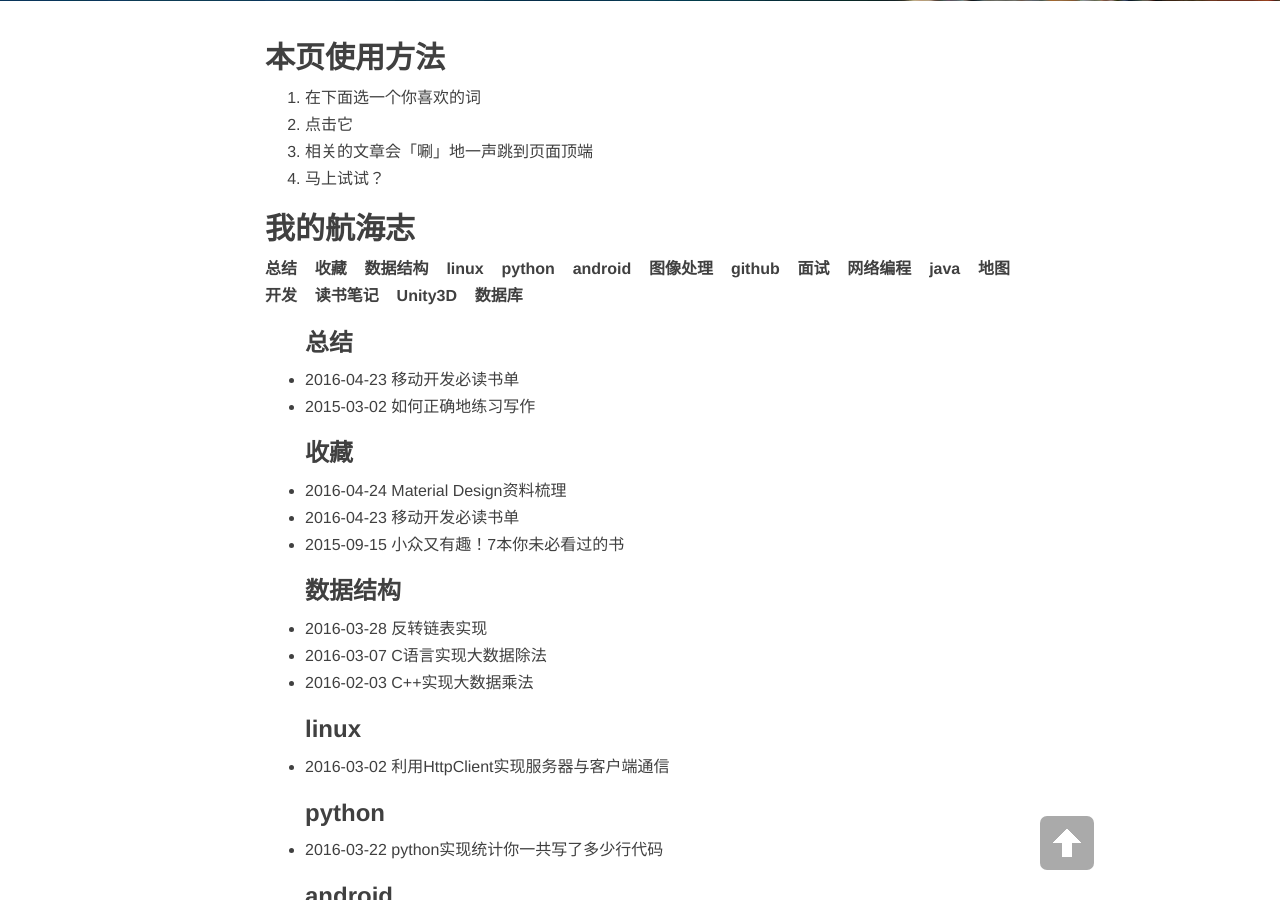
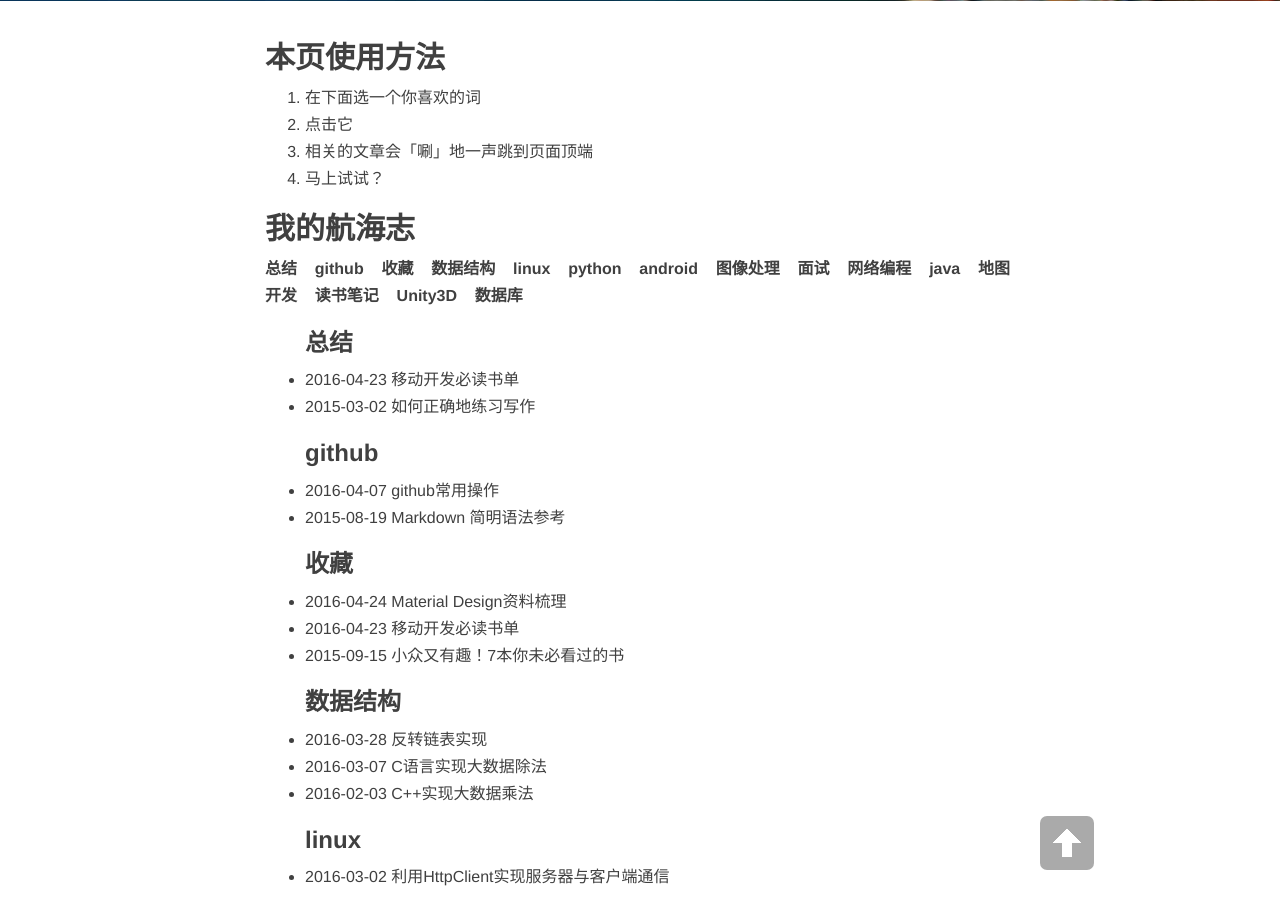
Before and after one commit to whuhan2013/whuhan2013.github.io, a Jekyll site: the page built from tags.md, in a window 1280 px wide and 900 px high, scrolled down 427 px. Built offline with Jekyll 4.4.1, drawn with Linux system fonts in a browser that asks for light colours; nearby versions of some CDN libraries; library files that are not in the unit come from our copies; some of the changed lines change nothing that is shown; some of the changed text lies outside the part shown.

Commit message:
markdown

````diff
--- /dev/null
+++ b/_posts/2015-08-19-markdown-simple-grammar.md
@@ -0,0 +1,578 @@
+---
+layout: post
+title: Markdown 简明语法参考
+date: 2015-8-19
+categories: blog
+tags: [github]
+description: Markdown 简明语法参考
+---
+
+### 转载
+
+## Markdown 概述
+
+Markdown 是一种轻量级标记语言，它允许人们使用易读易写的纯文本格式编写文档，然后转换成格式丰富的HTML页面。
+—— [维基百科](https://zh.wikipedia.org/wiki/Markdown)
+
+Markdown 语法是对纯文本格式的强化，能使文本显示得更清晰、有条理。但它依旧算是简单的文本，很容易修改和扩展，常用于快速写作中。
+
+所见即所得。不少 MD 编辑器有极强的实时预览渲染，可以让写作者及时看到自己写作的内容显示效果并对此做出调整。
+
+Markdown 格式的简洁特性、兼容扩展性颇佳，使之能快速转换为各种互联网上的常用格式，比如 HTML、Word、PDF 等。目前，越来越多的人开始接受和使用它。
+
+## Markdown 编辑器
+
+常见及常用的 Markdown 编辑器很多，比如：
+
+* [MacDown](http://macdown.uranusjr.com/)
+* [Typora](http://typora.io/)
+
+此外还有（收费为主）：
+
+* [Scrivener](http://www.literatureandlatte.com/scrivener.php)
+* [Typed](http://realmacsoftware.com/typed/)
+* [
+](https://ia.net/writer/mac/)
+* [Byword](http://bywordapp.com/)
+* [Marked 2](http://marked2app.com/)
+* [Ulysses](http://www.ulyssesapp.com/)
+* [Marboo](http://marboo.io/)
+* [Mou](http://25.io/mou/)
+
+以及支持 Markdown 的优质在线编辑器：
+
+* [马克飞象](http://maxiang.info/)
+* [Dillinger](http://dillinger.io/)
+* [StackEdit](https://stackedit.io/)
+* [Markable](http://markable.in/editor/)
+
+入门编辑器推荐第一序列的 MacDown，其它编辑器可以等熟悉 Markdown 之后再自行探索。
+
+
+
+# Markdown 语法
+
+关于 Markdown 的基本语法，这里将逐一说明。对于一些写作中一般不算常用（不好用）的表格及代码展示，不多说明。
+
+基本所有以下涉及的标点都以在英文输入状态下的为准。不然会导致语法失效。
+
+先看一个包含了蛮多基本语法的范例。
+
+![Markdown](http://dreamofbook.qiniudn.com/Markdown-Sample.png)
+
+关于语法，让我们先从在文中起到分清区块、梳理逻辑关系的标题说起：
+
+## 标题
+
+    # 一级标题
+    ## 二级标题
+    ### 三级标题
+    #### 四级标题
+    ##### 五级标题
+
+显示效果如下：
+
+# 这是一级标题
+## 俺，二级标题
+### 我是三级标题
+#### 人家只是个四级标题……
+##### 更小的我，五级标题 XD
+###### Github 支持的最小的可以我（哪里冒出来的）
+***
+
+## 换行
+
+Markdown 语法下，换行的方式有：
+
+1. 隔行换行。连续敲击两下「Return」键，再开始写下一段；
+2. 在行末添加两个空格符，而后「Return」（为了显示清晰），开始写下一段。
+
+## 强调标记
+
+    *斜体* 斜体
+    _斜体_
+
+    **加粗** 加粗
+    __粗体_
+
+对于强调符号，需要注意的就是，以什么开始，以什么结尾，数量也保持一致，相应的语法才能生效。
+
+显示效果如下：
+
+这是 *斜体*
+
+这是 **强调**
+
+## 分割线 Partition Line
+
+    *** 加分割线
+    * * * 加分割线
+    ***** 或者这样？
+    --- 还有另外的方式
+    ___ 其实，还可以这样
+
+以下就是一条分割线：
+
+***
+
+## 列表
+
+列表分无序列表合有序列表两类，前者以「*」、「-」、「+」开头，后者以阿拉伯数字「1」开头。
+
+三个注意点：
+
+1. 如果前面有内容，在输入字符前，应先空一行；
+2. 符号与内容之间，须隔一个空格符，列表模式才能生效；
+3. 第一行内容输入完成，换行会自动补全下一行的开头符号（有序列表数字递增，无序列表符号不变），接下去只需继续输下一行内容，以此类推；
+4. 多层级列表，为美观也为减少出错考虑，注意同级列表符号的统一和上下对齐。
+
+无序列表：
+
+    Unordered List:
+
+    * English
+    * Japanese
+    * Chinese
+    * ……
+
+    Unordered List:
+
+    - English
+    - Japanese
+    - Chinese
+    - ……
+
+显示效果均如下：
+
+Country List：
+
+* English
+* Japanese
+* Chinese
+* ……
+
+
+有序列表：
+
+    Ordered List:
+
+    1. Orange
+    2. Apple
+    3. Banana
+
+My Favorite Fruit List:
+
+1. Orange
+2. Apple
+3. Banana
+
+多层级列表：
+
+    两都名胜
+
+    - 南京
+      + 玄武湖
+      + 中山陵
+      + 鸡鸣寺
+    - 杭州
+      + 西湖
+        * 苏堤
+        * 湖心亭
+        * 太子湾
+      + 九溪
+      + 灵隐
+
+注：此处的几个符号作用都是一样的，不同层级符号有所区别只为显示美观。日常使用，请每一级的符号一致。
+
+显示效果如下：
+
+两都名胜
+
+- 南京
+    + 玄武湖
+    + 中山陵
+    + 鸡鸣寺
+- 杭州
+    + 西湖
+      * 苏堤
+      * 湖心亭
+      * 太子湾
+    + 九溪
+    + 灵隐
+
+***
+
+## 引用 Quote
+
+引用。使用「>」，添加在每行的开头。
+
+两个注意点：
+
+1. 「>」的上一行，必须为空行；
+2. 「>」与其后紧跟的第一个字之间有无空格符不影响效果（不过建议加一个）。
+
+显示效果如下：
+
+詹姆斯·馬奇《馬奇論管理》：
+
+> 堂吉诃德提醒我们，如果我們只在不被辜負時去信任，只在有所回報時去愛，只在學有所用時去學習，那麼我們就放棄了為人的特征——願意在自我理念的名義下行動，不管結果如何。
+
+或者，你想要引用一首诗、一首歌：
+
+    > 五月天《天使》
+
+    > 像孩子依赖着肩膀
+    > 像眼泪依赖着脸庞
+    > 你就像天使一样
+    > 给我依赖 给我力量
+
+这儿也需要注意换行：每一行最后换行，添加两个空格符，不然内容会挤压在一块，变成一行。或者行与行之间，空一行。以下例子中，歌词部分输入时虽然都分列开，而实际显示时歌词都连成一句了。
+
+> 五月天《天使》
+>
+> 像孩子依赖着肩膀
+> 像眼泪依赖着脸庞
+> 你就像天使一样
+> 给我依赖 给我力量
+
+每句歌词的行尾空两格之后，效果是这样的：
+
+> 五月天《天使》
+>
+> 像孩子依赖着肩膀
+> 像眼泪依赖着脸庞
+> 你就像天使一样
+> 给我依赖 给我力量
+
+如果是想嵌套引用，像这样：
+
+> 浙江
+>> 杭州
+>>> 西湖
+>>>> 湖心亭
+
+博客默认的 Markdown 工具有点问题，效果如下图：
+
+![嵌套引用](http://i1381.photobucket.com/albums/ah234/Azeril_Lapland/Screen%20Shot%202015-08-30%20at%209.26.17%20PM_zpsg0ojze8c.png)
+
+语法如下，每行多添加一个「>」符号，再输入文字内容即可（每行行尾记得添两个空格符）：
+
+    > 浙江
+    >> 杭州
+    >>> 西湖
+    >>>> 湖心亭
+
+
+## 代码区
+
+也就是 Blockquotes。
+
+如果行尾不空格呢有没其它解决方法呢？如果是这样——
+
+    风吹柳絮
+
+    《麦兜当当伴我心》插曲
+
+    风吹柳絮 茫茫难聚
+    随着风吹 飘来飘去
+    我若能够携你随风去
+
+    我愿像一块扣肉
+    我愿像一块扣肉
+    我愿像一块扣肉
+    扣住你梅菜扣住你手
+
+    我愿像一块扣肉
+    我愿像一块扣肉
+    我是你一块扣肉
+    你是那梅菜扣住你手
+
+这里的方法是首行开头缩进四个空格符，或敲一下 tab 键（制表符键）。
+
+还有一个方法。连续三个反引号「`」组成的前后两行，将内容包裹起来。
+
+
+显示效果如下：
+
+```
+这是另一个代码区块
+```
+
+在代码区块中，Markdown 语法不会被转换，这也是为什么前面很多 Markdown 语法的例子能在代码区展示出来的缘故。不然这样一篇以 Markdown 语法解释 Markdown 语法的说明也无从谈起了。
+
+嗯...嗯？
+
+反引号的输入：英文输入模式下，点击键盘左上角的「~」键。
+
+
+## 标记
+
+标记小段代码（文字）。为着重强调的内容添加深色背景框，在内容前后各添一个反引号「`」，将代码段或文字夹在中间即可实现。
+
+显示效果如下：
+
+1. Use the `printf()` function.
+2. 这是加深背景色框的`字符`。
+
+***
+
+## 网址链接
+
+### 自动链接
+
+使用「<」、「>」这样的尖角符号，url/email 在 Markdown 下可自动实现可点击链接的效果。
+
+    <http://www.google.com>
+
+显示效果如下：
+
+<http://www.google.com>
+
+### 网址链接
+
+至于网址链接的基本格式，应该是这样：
+
+    [Link Name](Link)
+
+构成为：
+
+* 一个方括号，添加图片的描述文字
+* 一个括号，添加图片网址
+
+以下为一个网址的栗子：
+
+    [Welcome to my blog](http://azeril.me)
+
+显示效果如下：
+
+[Welcome to my blog](http://azeril.me)
+
+### 索引链接
+
+内容描述后添加定义链接（以数字/英文/符号为主），在文字段落外关联具体网址，实现可跳转效果。
+
+    [Click Google Search][Tags]
+
+    [Tags]: http://www.google.com "Google"
+
+显示效果如下：
+
+[Click Google Search][Tags]
+
+[Tags]: http://www.google.com "Google"
+
+## 添加图片
+
+插入图片的语法：
+
+    ![Pic name](Pic link)
+    ![Instagram Pic](http://i.imgur.com/UKhrRrK.jpg)
+
+* 一个英文输入下的惊叹号「!」；
+* 一个方括号，添加图片的描述文字；
+* 一个括号，添加图片网址。
+
+相比插入网址链接，多了一个开头的惊叹号。
+
+显示效果如下：
+
+![Instagram Pic](http://i.imgur.com/UKhrRrK.jpg)
+
+## 添加表格
+
+	|Title |Title 1|Title 2|Title 3|
+	|---|---:|:---:|---:|
+	| A|B|C|D|
+
+显示效果如下：
+
+|Province | ZJ 浙江省 | FJ 福建省 | YN 云南省 |
+|---|:-----|:-----:|-----:|
+|省会|杭州|厦门|昆明|
+
+一般的表格由「|」与「-」两种符号（英文半角字符）构成。第一、三及其后的行都由「|」组成。依数据的列数确定数量（列数据量 +1）。
+第二行为中间为连续的「-」组成的隔断，数量不限，更多是让文本显得美观（和预览无关）。
+
+第二行中出现的冒号作用是设定表格内数据的对齐方式，不是必须使用的。具体意义如下：
+
+1. `:–--` 冒号在左，左对齐
+2. `--–：` 冒号在右，右对齐
+3. `：--–：` 左右两侧都出现冒号，居中对齐
+
+## 转义符
+
+如何在 MD 文档中输出被用于转换格式的符号本身？这里就需要转义符，也就是反斜线「\」来协助。
+
+如果要显示「*」，则可以用如下的方式：
+
+	表示强调的符号这样用： \*Emphasize\*
+
+显示效果如下：
+
+表示强调的符号这样用： \*Emphasize\*
+
+支持转义的 MD 符号包括：
+
+    \   反斜线
+    `   反引号
+    \*   星号
+    \_   下划线
+    {}  花括号
+    []  方括号
+    ()  圆括号
+    #   井号
+    +   加号
+    -   减号（连字符）
+    .   句点
+    !   感叹号
+
+***
+## 扩展阅读
+
+基于 Markdown 的 HTML 语言运用。
+
+HTML 可以契合 MD 语法，而通过利用前者，可以实现一些单纯依靠 MD 语法暂时无法实现的功能和页面显示效果。
+
+### 网址链接
+
+页面内跳转链接。利用 HTML <img> 语法制作 Markdown 长文的可跳转目录。分两部分，前为具体条目信息，后边则指向内容的位置（代码段放在页面的哪里，点击索引条目后就跳转到哪里）。
+
+范例语法如下：
+
+    [Line](#A)
+
+	<a name="A"></a>
+
+[Line](#A)
+
+<a name="A"></a>
+
+## 添加图片(进阶版)
+
+
+
+![Pic_Sample](http://7s1rzi.com1.z0.glb.clouddn.com/Pic_Sample.jpg)
+
+在页面中，要并排插入多张图片（两张或三张并排显示）或将插入图片居中显示，又或者是类似固定显示图片的宽度与高度，目前依靠 Markdown 语法还无法实现。
+这时，调用 HTML 语法就可以轻松搞定。
+
+以下，可以仅看添加图床图片的那部分，减少认知负荷。
+
+### 图片与图床
+
+图床是第三方服务托管个人上传图片，并提供图片外链，让我们在写博客文章时使用的方式。
+
+常用图床：
+
+* [七牛云存储](http://www.qiniu.com/)
+* [Imgur](http://imgur.com/)
+* [Photobucket](http://s1381.photobucket.com/)
+
+图床在上传图片后会提供一个图片的外链。我们可以利用外链把图片添加到自己的博文中。图片也可以存储在 Github 自己的博客仓库里，不过图片蛮占用空间（Github 项目空间为200 M）。因而最好是选图床托管图片。
+
+如果是单纯插入来自图床的图片外链：
+
+单张居中显示：
+
+    <center>
+        <img src="http://dreamofbook.qiniudn.com/Zero.png">
+    </center>
+
+    OR
+
+    <figure>
+        <img src="http://xxx.jpg">
+    </figure>
+
+效果如下：
+
+<figure>
+<img src="http://dreamofbook.qiniudn.com/Zero.png">
+</figure>
+
+固定图片宽度/高度：
+
+    <img src="http://xxx.jpg" title="Logo" width="100" />
+
+宽度是 Width，高度是 High。Title 为图片描述。
+
+效果如下：
+
+<img src="http://dreamofbook.qiniudn.com/Zero.png" title="Logo" width="100" />
+
+两张并排显示：
+
+    <figure class="half">
+        <img src="http://xxx.jpg">
+	    <img src="http://yyy.jpg">
+    </figure>
+
+三张并排显示：
+
+    <figure class="third">
+        <img src="http://xxx.jpg">
+	    <img src="http://yyy.jpg">
+	    <img src="http://zzz.jpg">
+    </figure>
+
+使用时复制相应的代码粘贴，然后替换 ""(英文输入下的引号) 里的链接，也就是例子中的「http://xxx.jpg」链接为自己上传图片（一般只有在图床上传的图才有这样的链接）的外链。
+
+Tips: 关于 jpg/png 都是常用文件格式，jpg 格式压缩效率高，相对文件质量小一点，占用网络空间少，在页面里显示时加载会快一些。png 格式的图片更清晰。
+
+### 添加 Github 图片
+
+如果是利用在 Github 项目文件夹里的图片，基本的语法不变，只是将前面提到 "" 里的图片外链（网址）替换为：
+
+    「自定义的域名 + 图片在 Github 项目的位置」
+
+```
+{{ site.url }}/images/xxx.jpg
+```
+
+引用的代码自动变形了。博文中两个花括号及「site.url」构成的代码块会自动补全为我的个人域名，所以这篇博文代码区中的演示也受到了影响(上一段的引用就受到影响了。后边的文中引用的例子也一样)。如果复制了刚才的代码块，需要将「 azeril.me//」修改成下图中的样子（两个花括号，中间加 site.url ）。即：
+
+![code](http://dreamofbook.qiniudn.com/onelinecode.png)
+
+使用时复制和修改相应的代码，并替换「/images/xxx.jpg」这样的链接为自己放置图片的路径。
+
+如果 Github 项目下有 images 文件夹，直接在里面放图，就是如上的代码替换。如果是 images 目录下的文件夹，如 Instagram，则路径为：「images/Instagram/ xxx.jpg」。依此类推。
+
+![](http://dreamofbook.qiniudn.com/twolinescode.png)
+
+### 附加浏览窗口的模式
+
+更复杂一点，点击图片可以跳出一个预览窗口，可以看大图和切换图片。
+
+效果如下：
+
+![PreviewPic](http://dreamofbook.qiniudn.com/Preview_Pic.png)
+
+两张并排显示的代码（单张和三张代码和前述的类似）：
+
+
+    <figure class="half">
+        <a href="{{ site.url }}/images/xxx.jpg"><img src="{{ site.url }}/images/ xxx.jpg"></a>
+        <a href="{{ site.url }}/images/yyy.jpg"><img src="{{ site.url }}/images/ yyy.jpg"></a>
+    </figure>
+
+### 添加图片代码分享
+
+因博客显示时引用的部分 HTML 代码有问题，所以另外发一份 md 版本的文档供参考。
+
+下载地址：
+
+百度云 - [Dl from BaiduYun](http://pan.baidu.com/s/1Bb4qM)
+box.com -  [Dl from Box.com](https://app.box.com/s/l8x1jajwv82umq33aa7dkwpl9sr59q55)
+dropbox -  [Dl from Dropbox](https://dl.dropboxusercontent.com/u/64524965/AddPic.md)
+
+愉快。
+
+
+## 参考文档及扩展阅读
+
+1. [献给写作者的 Markdown 新手指南_简书](http://www.jianshu.com/p/q81RER)
+2. [Markdown 语法说明_WowUbuntu](http://wowubuntu.com/markdown/#editor)
+3. [Markdown 语法说明（详解版）_图灵社区](http://www.ituring.com.cn/article/504)
+4. [Mastering Markdown · GitHub Guides](https://guides.github.com/features/mastering-markdown/)
+5. [Markdown - Wikiwand](https://www.wikiwand.com/zh/Markdown)
+6. [Markdown 写作浅谈 - 阳志平的网志](http://www.yangzhiping.com/tech/r-markdown-knitr.html)
````
Also changed, not shown: _posts/2016-05-02-hibernate-performace-optimization.md (+0 -1 lines).
